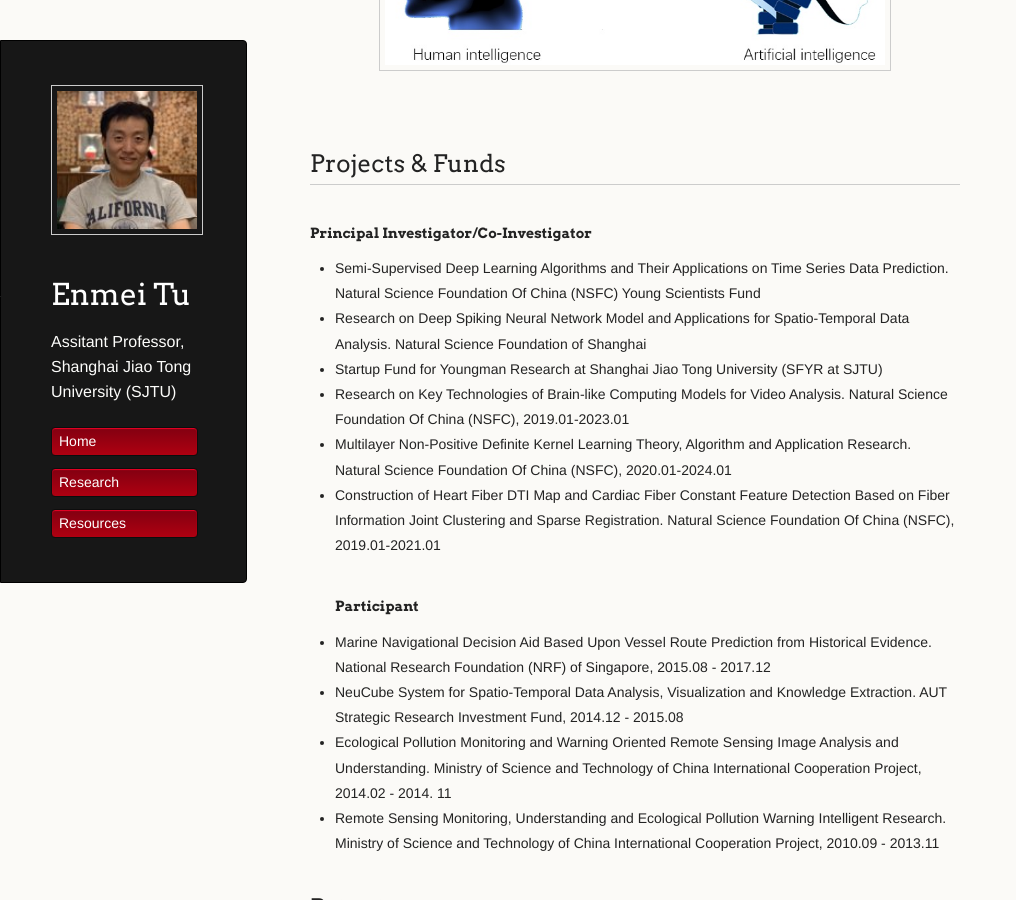
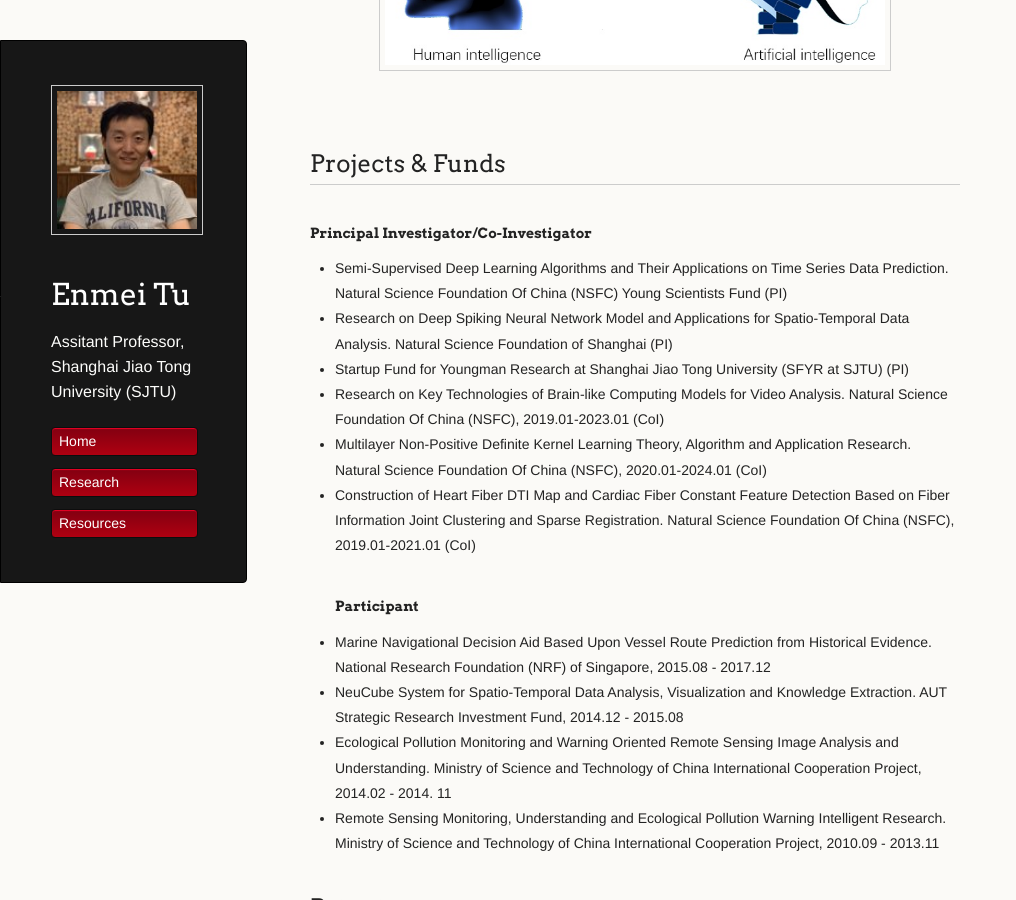
Before and after one commit to hellotem/enmeitu.github.io, a Jekyll site: the page built from research/index.md, in a window 1280 px wide and 900 px high, scrolled down 734 px. Shown: the whole window, without its empty margins (0-1016 px from the left). Built offline with Jekyll 4.4.1, drawn with Linux system fonts in a browser that asks for light colours; our own code applies the rules of GitHub Pages for plain Markdown files.

Commit message:
Update index.md

```diff
--- a/research/index.md
+++ b/research/index.md
@@ -10,12 +10,12 @@
 
 ## Projects & Funds
 #### Principal Investigator/Co-Investigator
- * Semi-Supervised Deep Learning Algorithms and Their Applications on Time Series Data Prediction. Natural Science Foundation Of China (NSFC) Young Scientists Fund
- * Research on Deep Spiking Neural Network Model and Applications for Spatio-Temporal Data Analysis. Natural Science Foundation of Shanghai
- * Startup Fund for Youngman Research at Shanghai Jiao Tong University (SFYR at SJTU)
- * Research on Key Technologies of Brain-like Computing Models for Video Analysis. Natural Science Foundation Of China (NSFC), 2019.01-2023.01
-* Multilayer Non-Positive Definite Kernel Learning Theory, Algorithm and Application Research. Natural Science Foundation Of China (NSFC), 2020.01-2024.01
-* Construction of Heart Fiber DTI Map and Cardiac Fiber Constant Feature Detection Based on Fiber Information Joint Clustering and Sparse Registration. Natural Science Foundation Of China (NSFC), 2019.01-2021.01
+ * Semi-Supervised Deep Learning Algorithms and Their Applications on Time Series Data Prediction. Natural Science Foundation Of China (NSFC) Young Scientists Fund (PI)
+ * Research on Deep Spiking Neural Network Model and Applications for Spatio-Temporal Data Analysis. Natural Science Foundation of Shanghai (PI)
+ * Startup Fund for Youngman Research at Shanghai Jiao Tong University (SFYR at SJTU) (PI)
+ * Research on Key Technologies of Brain-like Computing Models for Video Analysis. Natural Science Foundation Of China (NSFC), 2019.01-2023.01 (CoI)
+* Multilayer Non-Positive Definite Kernel Learning Theory, Algorithm and Application Research. Natural Science Foundation Of China (NSFC), 2020.01-2024.01 (CoI)
+* Construction of Heart Fiber DTI Map and Cardiac Fiber Constant Feature Detection Based on Fiber Information Joint Clustering and Sparse Registration. Natural Science Foundation Of China (NSFC), 2019.01-2021.01 (CoI)
 #### Participant
 * Marine Navigational Decision Aid Based Upon Vessel Route Prediction from Historical Evidence.  National Research Foundation (NRF) of Singapore, 2015.08 - 2017.12
 * NeuCube System for Spatio-Temporal Data Analysis, Visualization and Knowledge Extraction. AUT Strategic Research Investment Fund, 2014.12 - 2015.08
```
